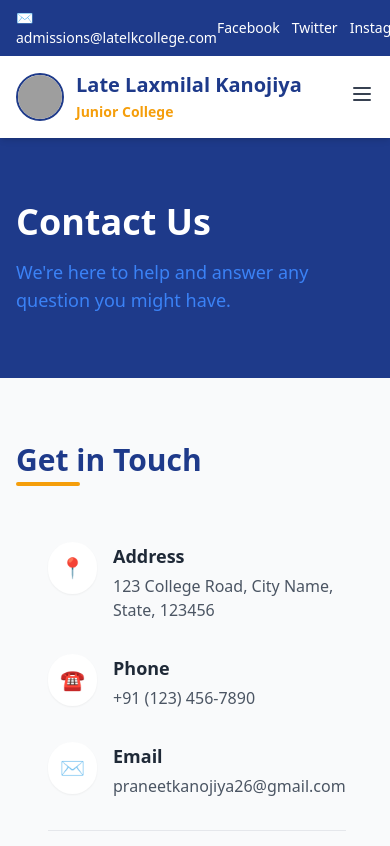
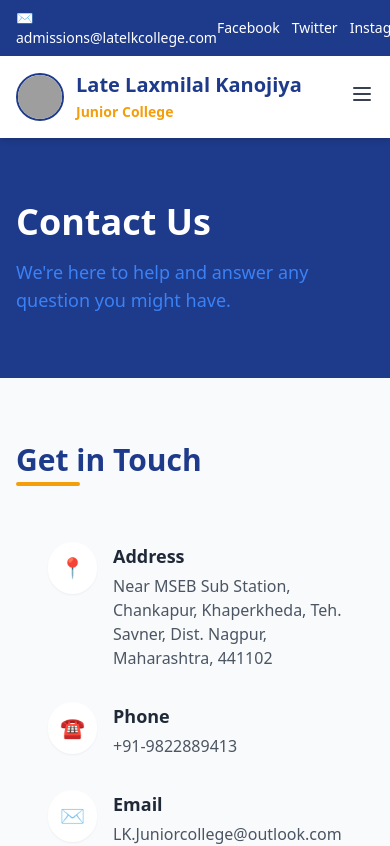
Before and after one commit to praneetkanojiya/Clg-Website, a Next.js app: page /contact in a window 390 px wide. Shown: the top 846 px of the page. Built offline with nearby package versions, Linux system fonts and the light colour scheme; grey boxes are pictures that could not be loaded.

Commit message:
Update contact details (phone, email, address) with correct live site info

```diff
--- /dev/null
+++ b/contact-source.html
@@ -0,0 +1 @@
+<html><body><script type="text/javascript" src="/aes.js" ></script><script>function toNumbers(d){var e=[];d.replace(/(..)/g,function(d){e.push(parseInt(d,16))});return e}function toHex(){for(var d=[],d=1==arguments.length&&arguments[0].constructor==Array?arguments[0]:arguments,e="",f=0;f<d.length;f++)e+=(16>d[f]?"0":"")+d[f].toString(16);return e.toLowerCase()}var a=toNumbers("f655ba9d09a112d4968c63579db590b4"),b=toNumbers("98344c2eee86c3994890592585b49f80"),c=toNumbers("d921db6c3e31c6f7858521a9394daab4");document.cookie="__test="+toHex(slowAES.decrypt(c,2,a,b))+"; max-age=21600; expires=Thu, 31-Dec-37 23:55:55 GMT; path=/"; location.href="https://latelkcollege.liveblog365.com/contact-us/?i=1";</script><noscript>This site requires Javascript to work, please enable Javascript in your browser or use a browser with Javascript support</noscript></body></html>
--- a/data/content.json
+++ b/data/content.json
@@ -2,9 +2,9 @@
     "collegeName": "Late Laxmilal Kanojiya Junior College",
     "organization": "Bahuuddeshiya Shikshan Sanstha",
     "contact": {
-        "email": "praneetkanojiya26@gmail.com",
-        "phone": "+91 (123) 456-7890",
-        "address": "123 College Road, City Name, State, 123456"
+        "email": "LK.Juniorcollege@outlook.com",
+        "phone": "+91-9822889413",
+        "address": "Near MSEB Sub Station, Chankapur, Khaperkheda, Teh. Savner, Dist. Nagpur, Maharashtra, 441102"
     },
     "home": {
         "heroTitle": "Welcome to Late Laxmilal Kanojiya Junior College",
```
